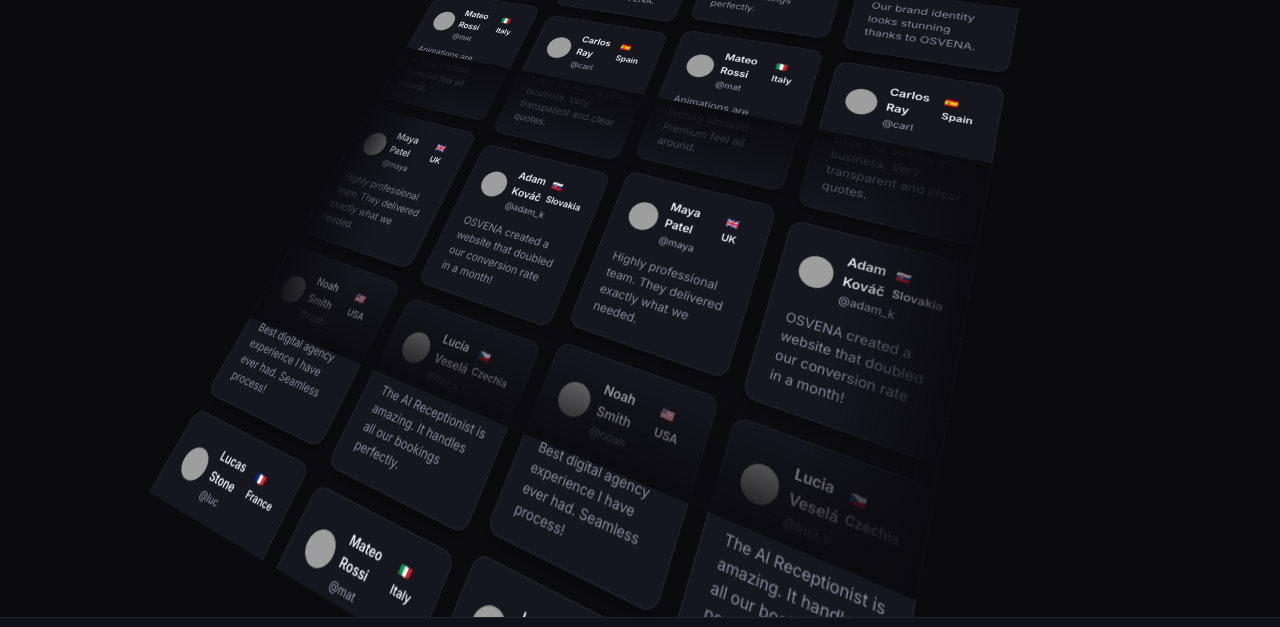
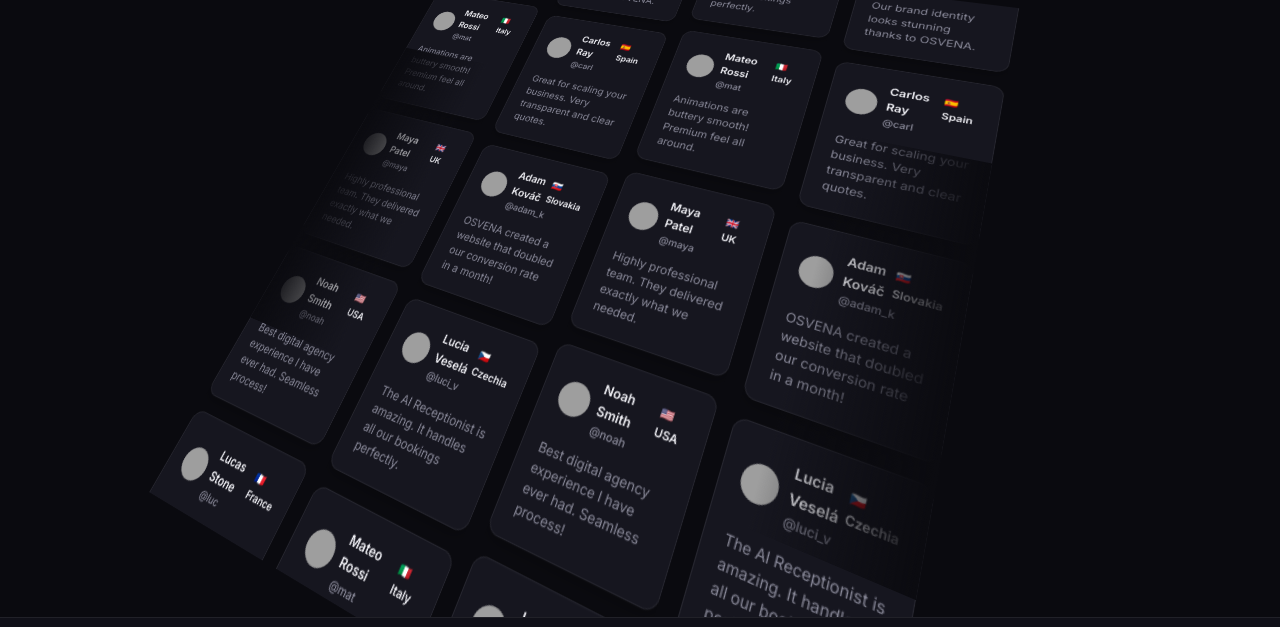
Before and after one commit to Tonx2006/OSVENA-WEB, a plain HTML site: page index.html in a window 1280 px wide. Shown: the part 6416-7043 px from the top of the page. Drawn offline with Linux system fonts and the light colour scheme; grey boxes are pictures that could not be loaded.

Commit message:
Remove vertical testimonial shadows, keep only side fades

```diff
--- a/css/style.css
+++ b/css/style.css
@@ -421,10 +421,10 @@
   pointer-events: none;
   z-index: 10;
 }
-.t-top { top: 0; left: 0; right: 0; height: 120px; background: linear-gradient(to bottom, var(--bg-primary), transparent); }
-.t-bottom { bottom: 0; left: 0; right: 0; height: 120px; background: linear-gradient(to top, var(--bg-primary), transparent); }
-.t-left { top: 0; bottom: 0; left: 0; width: 120px; background: linear-gradient(to right, var(--bg-primary), transparent); }
-.t-right { top: 0; bottom: 0; right: 0; width: 120px; background: linear-gradient(to left, var(--bg-primary), transparent); }
+.t-top { display: none; }
+.t-bottom { display: none; }
+.t-left { top: 0; bottom: 0; left: 0; width: 150px; background: linear-gradient(to right, var(--bg-primary), transparent); }
+.t-right { top: 0; bottom: 0; right: 0; width: 150px; background: linear-gradient(to left, var(--bg-primary), transparent); }
 
 /* Ensure section has enough space for 3D effect and doesn't overlap footer */
 #testimonials {
```
